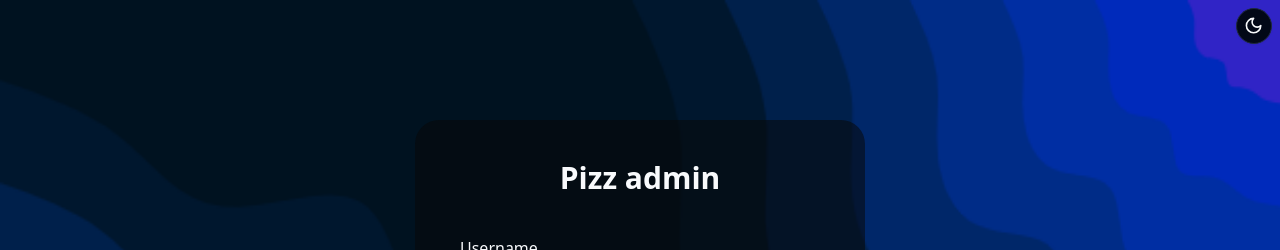
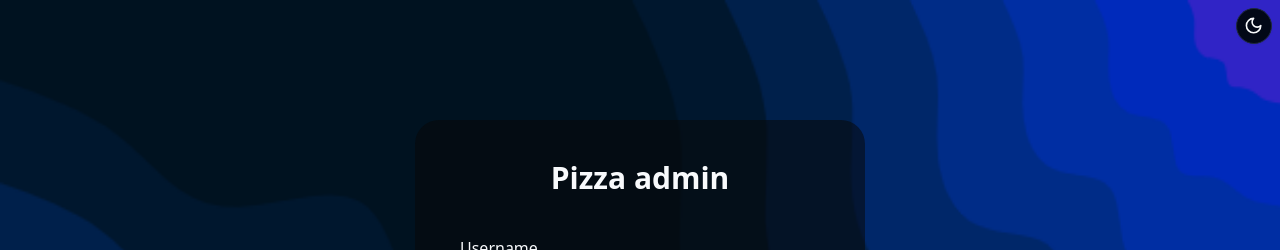
Before and after one commit to Aoffyclub/Pizza_shop_admin, a React (Vite) app: page /login in a window 1280 px wide. Shown: the top 250 px of the page. Built offline with nearby package versions, Linux system fonts and the light colour scheme.

Commit message:
Update Login.jsx

```diff
--- a/src/pages/Login.jsx
+++ b/src/pages/Login.jsx
@@ -66,7 +66,7 @@ const Login = () => {
       />
 
       <div className="relative flex flex-col gap-5 items-center h-[70%] w-[450px] bg-[#f5f5f5] dark:bg-[#0808088a] shadow-3xl rounded-3xl">
-        <h1 className="text-3xl font-bold mt-10">Pizz admin </h1>
+        <h1 className="text-3xl font-bold mt-10">Pizza admin </h1>
         <form
           onSubmit={login}
           className="w-[100%] flex flex-col items-center justify-center gap-5"
```
